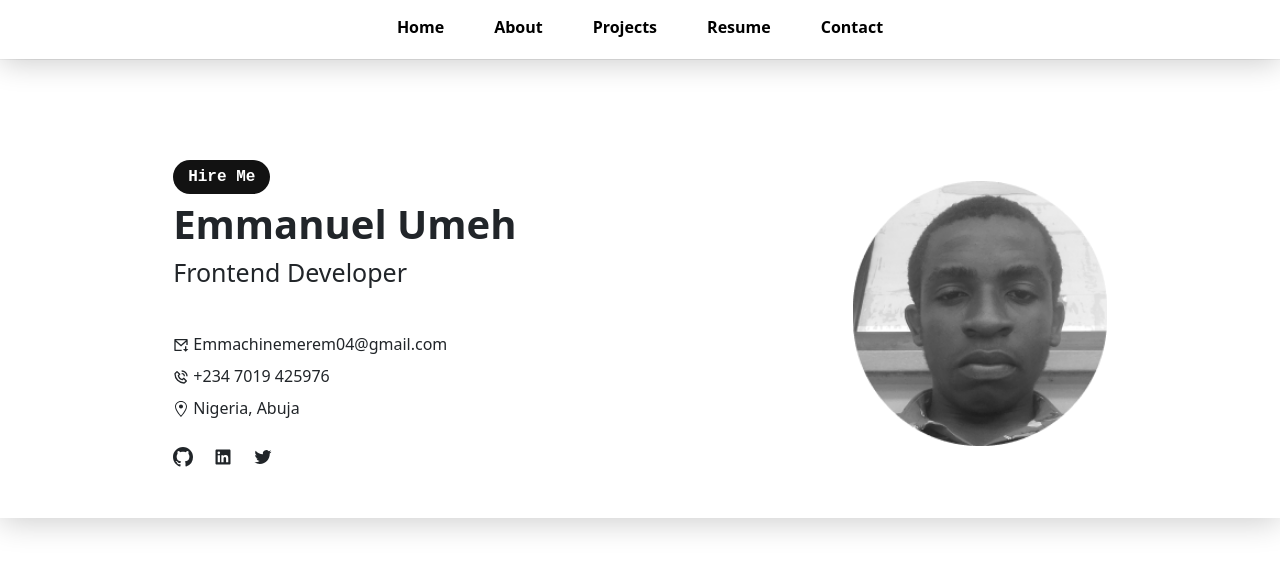
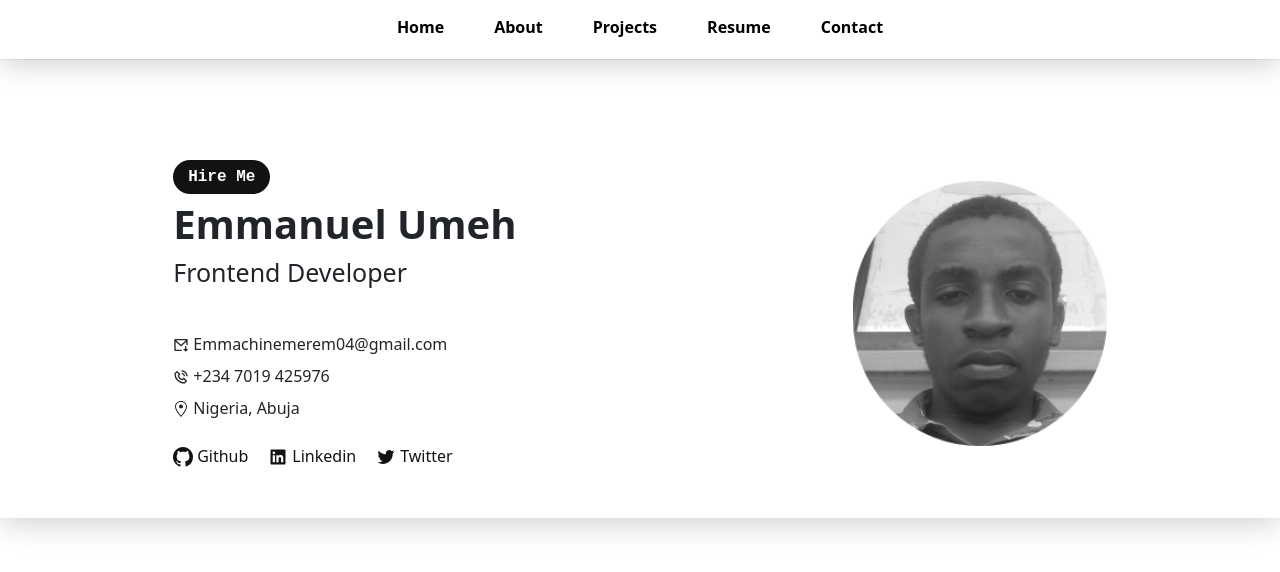
Before and after one commit to EmmaUmeh/EmmanuelUmehporfolio, a React (Create React App) app: page / in a window 1280 px wide. Shown: the top 572 px of the page. Built offline with nearby package versions, Linux system fonts and the light colour scheme.

Commit message:
commited all files

```diff
--- a/src/App.css
+++ b/src/App.css
@@ -108,8 +108,14 @@ justify-content: space-around;
   display: flex;
  grid-gap: 20px;
 }
-
-
+.github{
+  margin-left: 4px;
+  font-weight: 500;
+}
+.herocontactlinks a{
+  color: #121212;
+  text-decoration: none;
+}
 
 
 /* Responsive */
@@ -169,5 +175,7 @@ justify-content: space-around;
   .descriptionname{
     width: 50%;
   }
-
+.github{
+  display: none;
 }
+}
--- a/src/Components/HeroBanner.jsx
+++ b/src/Components/HeroBanner.jsx
@@ -38,9 +38,17 @@ const HeroBanner = (props) => {
 
 
                 <div className="mt-4 herocontactlinks">
-                    <span className=""><GoMarkGithub size="20"/></span>
-                    <span className="">< RiLinkedinBoxFill size="20"/></span>
-                    <span ><RiTwitterFill size="20"/></span>
+                   <a href={Herolist.descriptionGithubLink}>
+                   <span className=""><GoMarkGithub size="20"/><span className="github">{Herolist.descriptionGithub}</span></span>
+                   </a>
+
+                    <a href={Herolist.descriptionLinkendinLink}>
+                    <span className="">< RiLinkedinBoxFill size="20"/><span  className="github">{Herolist.descriptionLinkendin}</span></span>
+                    </a>
+
+                    <a href={Herolist.descriptionTwitterLink}>
+                    <span ><RiTwitterFill size="20"/><span  className="github">{Herolist.descriptionTwitter}</span></span>
+                    </a>
 
                 </div>
             </div>
@@ -75,7 +83,13 @@ export const Herodata = [
         descriptionCall:"+234 7019 425976",
         descriptionLocation:"Nigeria, Abuja",
         descriptionHeroimage:"./assets/Heroimage.png",
-        descriptionAlt:"EmmaImage"
+        descriptionAlt:"EmmaImage",
+        descriptionGithub:"Github",
+        descriptionLinkendin:"Linkedin",
+        descriptionTwitter:"Twitter",
+        descriptionGithubLink:"https://github.com/EmmaUmeh/",
+        descriptionLinkendinLink:"https://www.linkedin.com/in/emmanuel-umeh-35078924b",
+        descriptionTwitterLink:"https://twitter.com/Emmanuel_umeh30?t=vkKog_zQcqsV1xEn7iumqg&s=08"
     }
 ]
 
```
Also changed, not shown: public/assets/manwearingEarpod.png (added).
